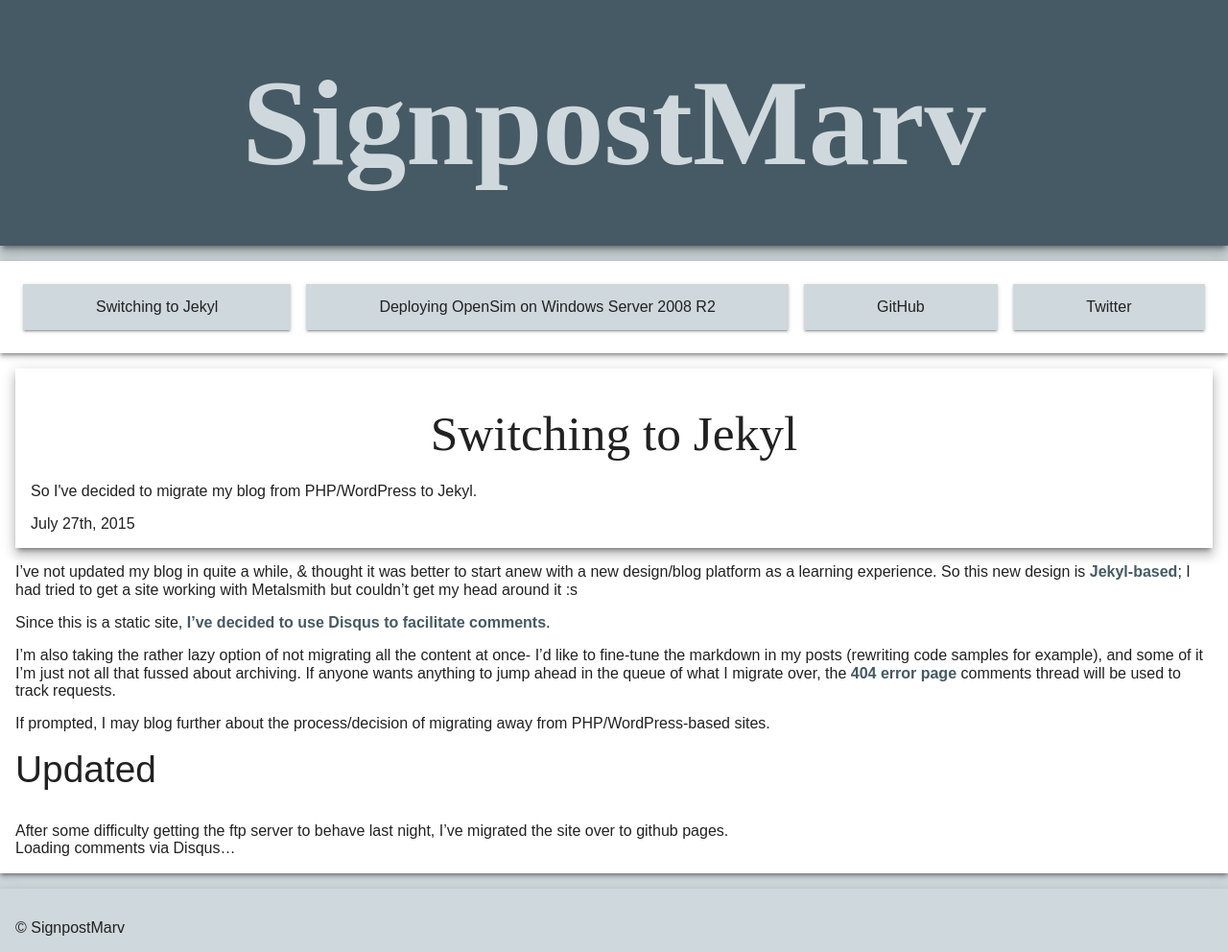
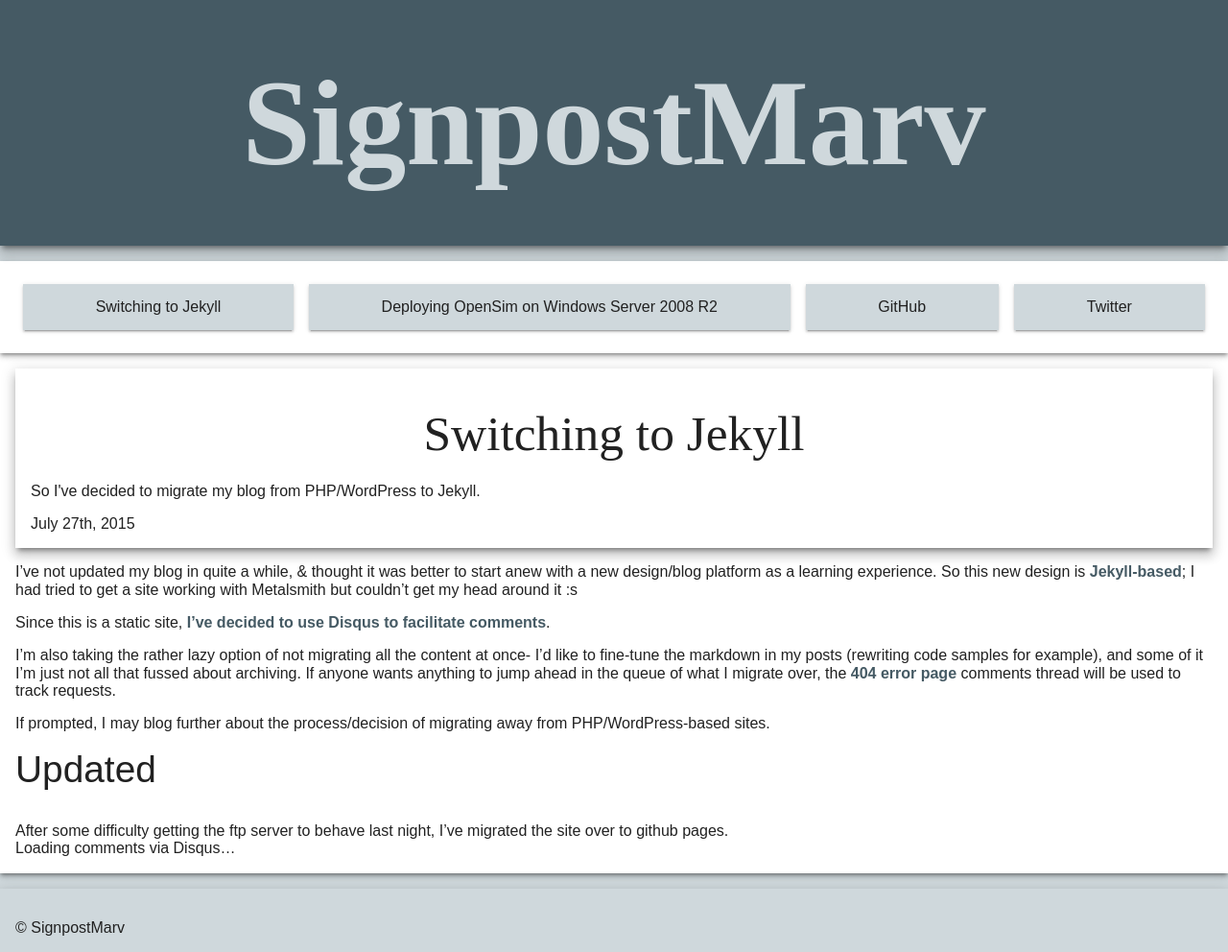
Before and after one commit to SignpostMarv/signpostmarv.github.io, a Jekyll site: the page built from _posts/2015-07-27-switching-to-jekyll.md, in a window 1280 px wide. Shown: the whole page at 96% size. Built offline with Jekyll 4.4.1, drawn with Linux system fonts in a browser that asks for light colours; nearby versions of some CDN libraries; comment, search, counter and statistics services are not loaded.

Commit message:
jekyl > jekyll

```diff
--- a/_posts/2015-07-27-switching-to-jekyl.md
+++ b/_posts/2015-07-27-switching-to-jekyll.md
@@ -1,14 +1,14 @@
 ---
 layout: post
-title: Switching to Jekyl
+title: Switching to Jekyll
 comments: true
 date: 2015-07-27 20:47
 showInNav: true
-summary: So I've decided to migrate my blog from PHP/WordPress to Jekyl.
+summary: So I've decided to migrate my blog from PHP/WordPress to Jekyll.
 ---
 I've not updated my blog in quite a while, & thought it was better to start
   anew with a new design/blog platform as a learning experience. So this new
-  design is [Jekyl-based](https://jekyllrb.com/); I had tried to get a site
+  design is [Jekyll-based](https://jekyllrb.com/); I had tried to get a site
   working with Metalsmith but couldn't get my head around it :s
 
 Since this is a static site,
```
